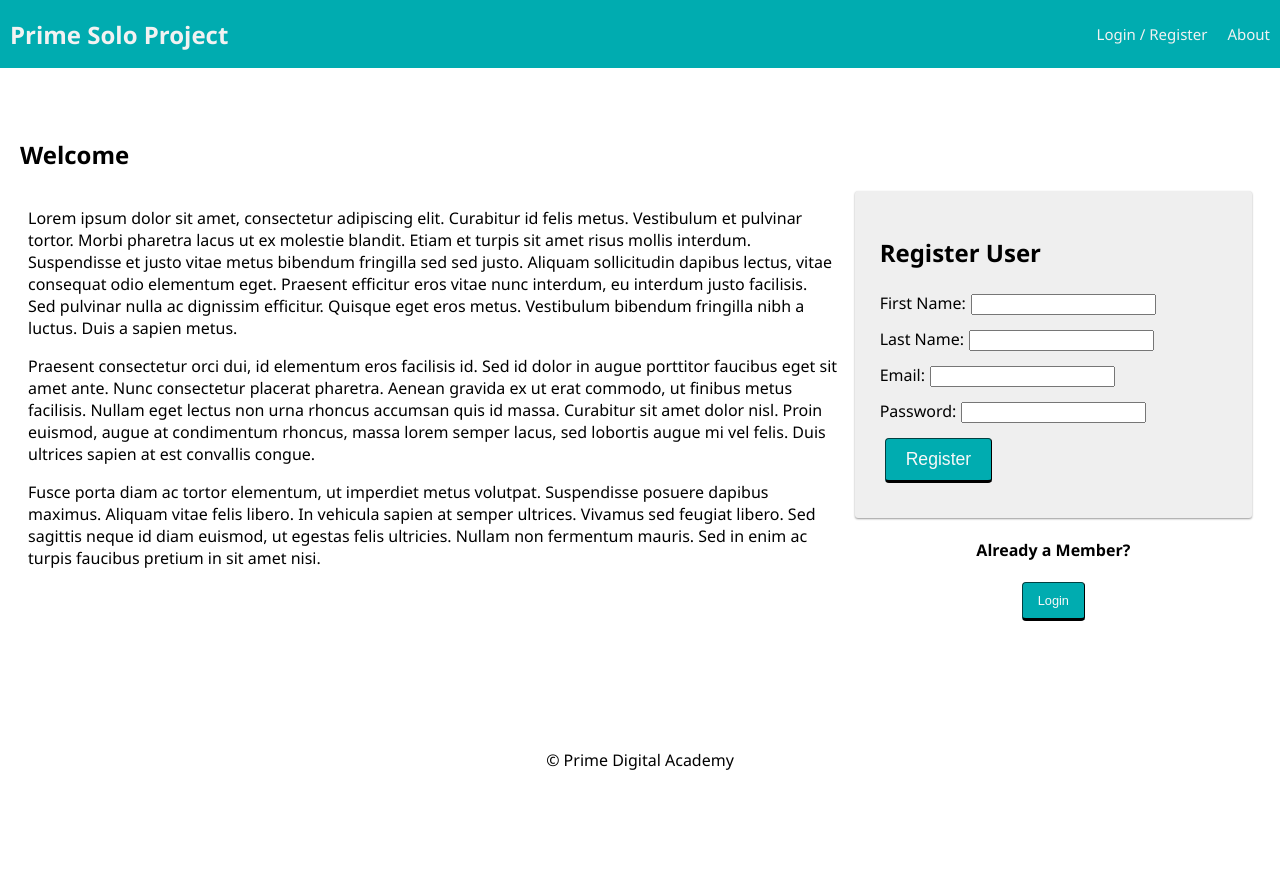
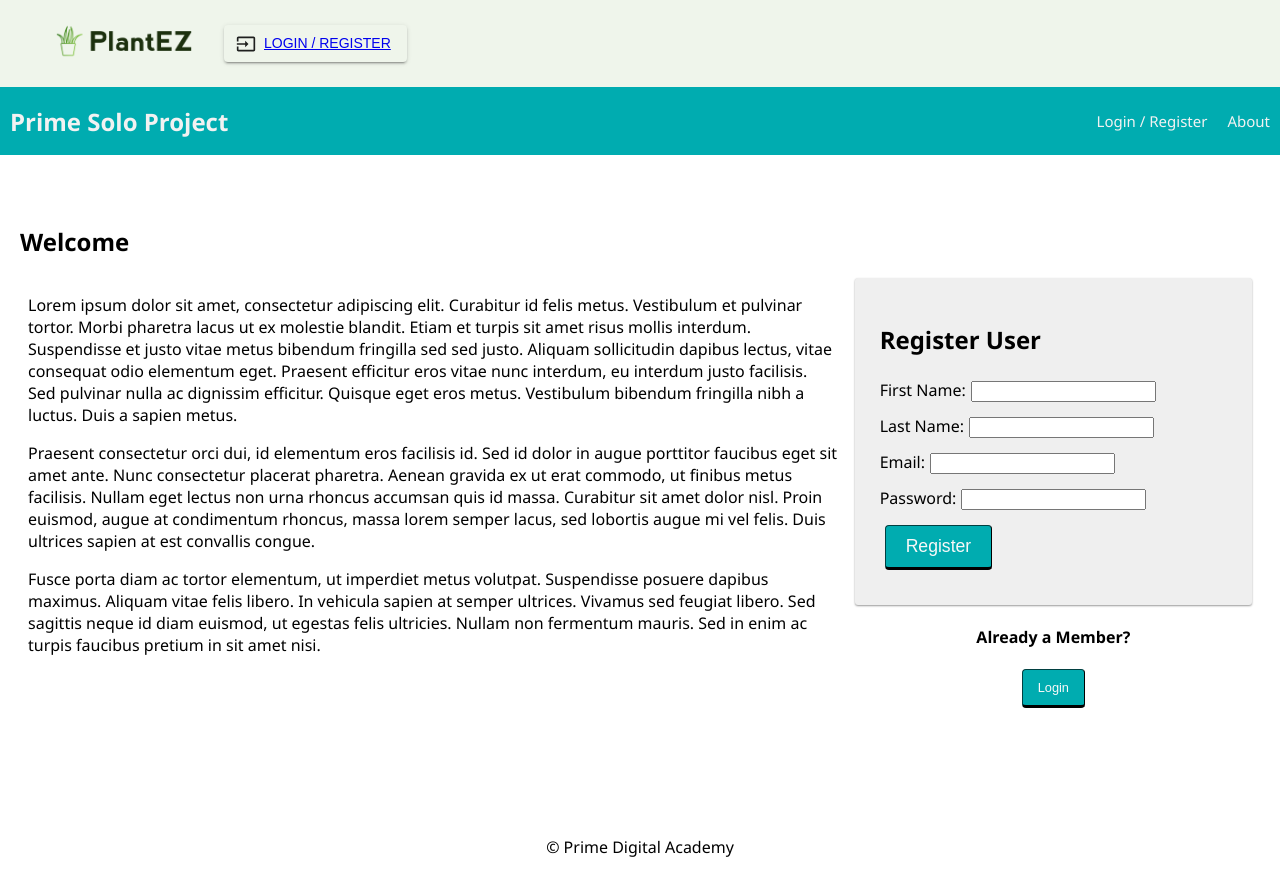
Before and after one commit to mayaavida/plantez, a React (Create React App) app: page /#/home in a window 1280 px wide. Before the commit the page ends 800 px from the top, so only its background shows below. Built offline with nearby package versions, Linux system fonts and the light colour scheme; no server answers.

Commit message:
adds MUI styling to nav bar

```diff
--- a/package.json
+++ b/package.json
@@ -9,6 +9,7 @@
   "dependencies": {
     "@emotion/react": "^11.11.1",
     "@emotion/styled": "^11.11.0",
+    "@mui/icons-material": "^5.14.3",
     "@mui/material": "^5.14.3",
     "axios": "^1.4.0",
     "bcryptjs": "^2.4.3",
--- a/src/components/App/App.jsx
+++ b/src/components/App/App.jsx
@@ -36,10 +36,10 @@ function App() {
   const theme = createTheme({
     palette: {
       primary: {
-        main: '#21690f',
-        light: '#EFF5EB',
-        dark: '#1C300E',
-        contrastText: '#fff'
+        main: '#EFF5EB',
+      },
+      secondary: {
+        main: '#1C300E',
       }
     },
     typography: {
--- a/src/components/LogOutButton/LogOutButton.jsx
+++ b/src/components/LogOutButton/LogOutButton.jsx
@@ -1,18 +1,19 @@
 import React from 'react';
 import { useDispatch } from 'react-redux';
+import { Button } from '@mui/material'
 
-function LogOutButton(props) {
+function LogOutButton() {
   const dispatch = useDispatch();
   return (
-    <button
+    <Button
       // This button shows up in multiple locations and is styled differently
       // because it's styled differently depending on where it is used, the className
       // is passed to it from it's parents through React props
-      className={props.className}
+      variant='contained' bgcolor='primary'
       onClick={() => dispatch({ type: 'LOGOUT' })}
     >
       Log Out
-    </button>
+    </Button>
   );
 }
 
--- a/src/components/Nav/Nav.jsx
+++ b/src/components/Nav/Nav.jsx
@@ -3,11 +3,34 @@ import { Link } from 'react-router-dom';
 import LogOutButton from '../LogOutButton/LogOutButton';
 import './Nav.css';
 import { useSelector } from 'react-redux';
+import { Box, AppBar, Typography, Button, IconButton, Toolbar, Input } from '@mui/material';
+import cover from '../../images/cover.png';
+import InputIcon from '@mui/icons-material/Input';
 
 function Nav() {
   const user = useSelector((store) => store.user);
 
   return (
+    <>
+    <AppBar position='static'>
+      <Toolbar>
+        <Link to='/home'>
+          <img src={cover} alt='PlantEZ logo' width={200}/>
+        </Link>
+        {!user.id && (
+          // If there's no user, show login/registration links
+          <Button variant='contained' bgcolor='secondary' startIcon={<InputIcon />}>
+            <Link to="/login">
+              Login / Register
+            </Link>
+          </Button>
+        )}
+           {user.id && (
+            <LogOutButton/>
+        )}
+      </Toolbar>
+    </AppBar>
+
     <div className="nav">
       <Link to="/home">
         <h2 className="nav-title">Prime Solo Project</h2>
@@ -41,6 +64,7 @@ function Nav() {
         </Link>
       </div>
     </div>
+    </>
   );
 }
 
```
Also changed, not shown: src/images/cover.png (added).
